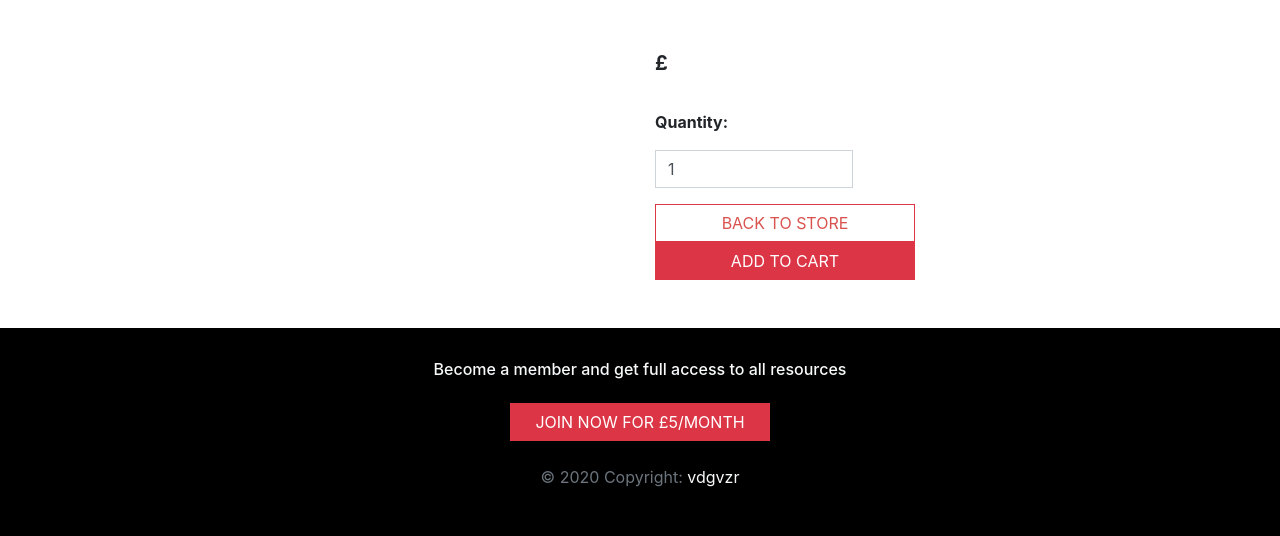
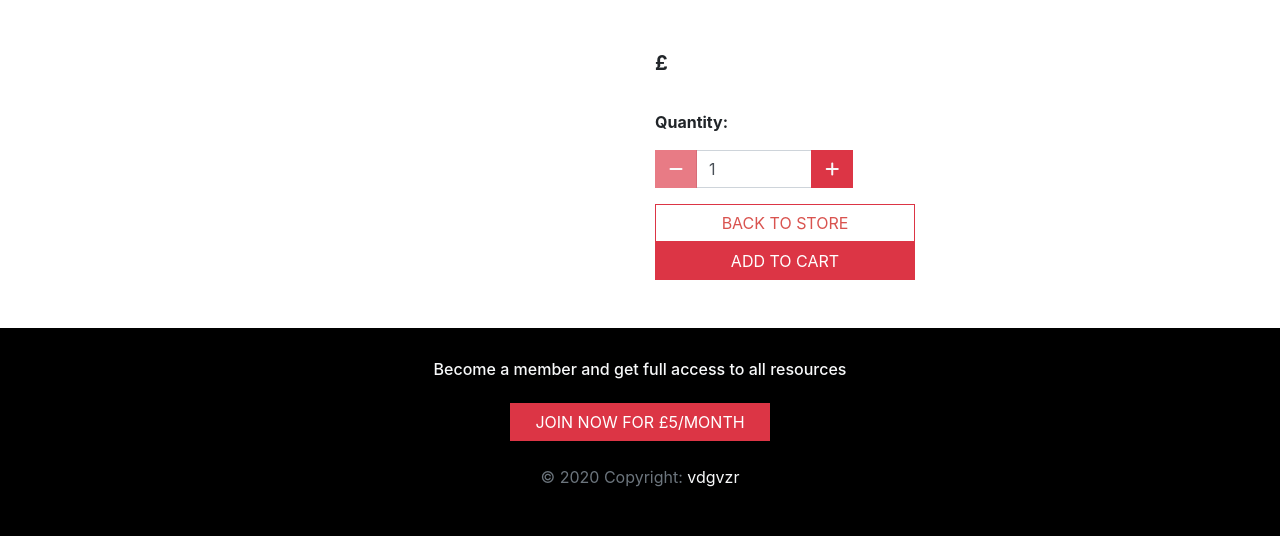
Before and after one commit to Code-Institute-Submissions/milestone-project-114, a Django app: template merch/templates/merch/item_detail.html in a window 1280 px wide. Shown: the part 117-653 px from the top of the page. Run offline with Django 3.2, Linux system fonts and the light colour scheme; the template is opened without the code that fills it, so the values that code supplies are empty; parts of the project's set-up code (start-up, migrations or seed data) failed here and were passed over; some libraries are stand-ins or nearby versions.

Commit message:
Added increment/decremtn buttons to merch item quantity input

```diff
--- a/merch/templates/merch/item_detail.html
+++ b/merch/templates/merch/item_detail.html
@@ -53,7 +53,23 @@
 
                                 <div class="form-group w-50">
                                     <div class="input-group">
+                                        <div class="input-group-prepend">
+                                            <button class="decrement-qty btn btn-danger rounded-0" data-item_id="{{ item.id }}" id="decrement-qty_{{ item.id }}">
+                                                <span class="icon">
+                                                    <i class="fas fa-minus"></i>
+                                                </span>
+                                            </button>
+                                        </div>
+
                                         <input type="number" class="form-control rounded-0 qty_input" name="quantity" value="1" min="1" max="99" data-item_id="{{ item.id }}" id="id_qty_{{ item.id }}">
+
+                                        <div class="input-group-append">
+                                            <button class="increment-qty btn btn-danger rounded-0" data-item_id="{{ item.id }}" id="increment-qty_{{ item.id }}">
+                                                <span class="icon">
+                                                    <i class="fas fa-plus"></i>
+                                                </span>
+                                            </button>
+                                        </div>
                                     </div>
                                 </div>
                             </div>
@@ -75,3 +91,8 @@
         </div>
     </div>
 {% endblock %}
+
+{% block post_js %}
+{{ block.super }}
+    {% include 'merch/includes/quantity_input_script.html' %}
+{% endblock %}
```
Also changed, not shown: merch/templates/merch/includes/quantity_input_script.html (added, +53 -0 lines).
